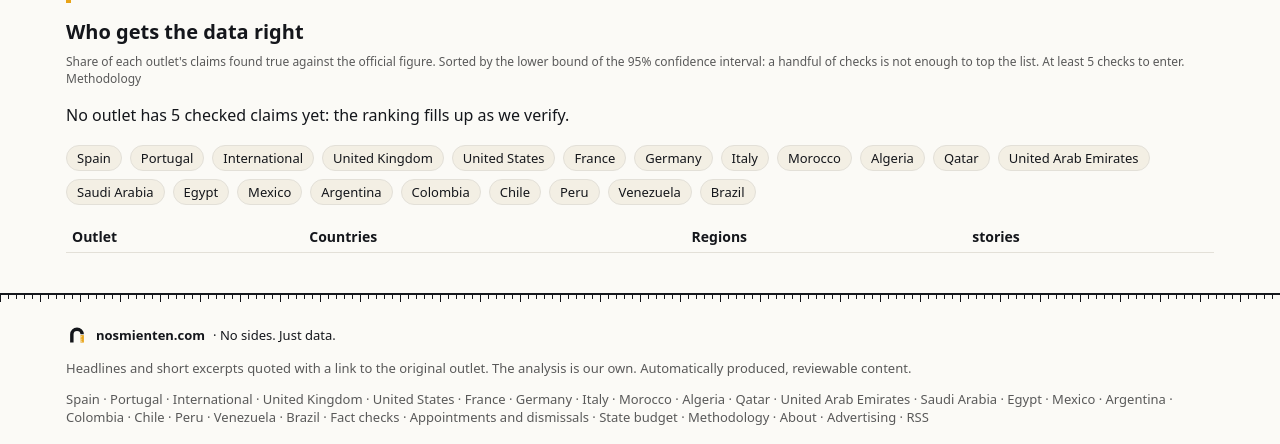
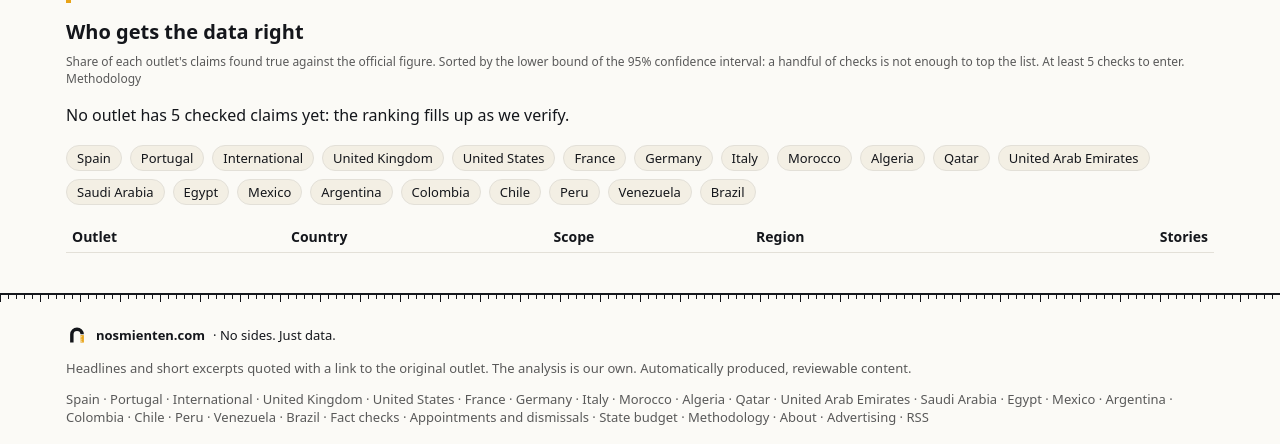
Before and after one commit to jorgealferez/truth-news, a FastAPI app: page /en/medios in a window 1280 px wide. Shown: the part 237-681 px from the top of the page. Run offline with FastAPI, Linux system fonts and the light colour scheme; lists and menus that the app fills with data are empty.

Commit message:
Medios: la cabecera de la tabla de /medios casa con sus columnas (#77)
Pais (nombre, no codigo), Ambito, Comunidad y Noticias alineadas a la derecha. Revision en produccion tras la fiabilidad por medio.


Claude-Session: https://claude.ai/code/session_01QgjZUG9uLXjCTW4Q236ykL

Co-authored-by: Claude <noreply@anthropic.com>

```diff
--- a/truthnews/registry/i18n.yaml
+++ b/truthnews/registry/i18n.yaml
@@ -126,6 +126,9 @@ es:
   latest: Última hora
   sections: Secciones
   countries: Países
+  country_col: País
+  scope_col: Ámbito
+  region_col: Comunidad
   regions: Comunidades
   outlets: Medios
   outlet: Medio
@@ -526,6 +529,9 @@ en:
   latest: Latest
   sections: Sections
   countries: Countries
+  country_col: Country
+  scope_col: Scope
+  region_col: Region
   regions: Regions
   outlets: Outlets
   outlet: Outlet
--- a/truthnews/web/static/site.css
+++ b/truthnews/web/static/site.css
@@ -54,6 +54,7 @@ a { color:inherit; text-decoration:none; } a:hover { text-decoration:underline;
 .button { display:inline-block; background:var(--ink); color:var(--paper); padding:8px 14px; font:600 14px system-ui, sans-serif; }
 .pager { display:flex; justify-content:space-between; padding:20px 0; font:14px system-ui, sans-serif; }
 .table { width:100%; border-collapse:collapse; font:14px system-ui, sans-serif; } .table td, .table th { border-bottom:1px solid var(--line); padding:6px; text-align:left; }
+.table td.num, .table th.num { text-align:right; font-variant-numeric:tabular-nums; }
 .empty { padding:40px 0; color:var(--muted); text-align:center; }
 .outlet-meta { color:var(--muted); font:14px system-ui, sans-serif; }
 .foot { position:relative; margin-top:40px; border-top:2px solid var(--ink); font:13px system-ui, sans-serif; color:var(--muted); padding:16px 0 40px; }
--- a/truthnews/web/templates/outlets.html
+++ b/truthnews/web/templates/outlets.html
@@ -5,11 +5,11 @@
 {% if ranked is defined %}{% include "_ranking.html" %}{% endif %}
 <nav class="chips">{% for c in countries %}<a href="/medios?pais={{ c }}">{{ country_name(c, lang) }}</a>{% endfor %}</nav>
 <table class="table">
-  <thead><tr><th>{{ t(lang, 'outlet') }}</th><th>{{ t(lang, 'countries') }}</th><th></th><th>{{ t(lang, 'regions') }}</th><th>{{ t(lang, 'articles_count') }}</th></tr></thead>
+  <thead><tr><th>{{ t(lang, 'outlet') }}</th><th>{{ t(lang, 'country_col') }}</th><th>{{ t(lang, 'scope_col') }}</th><th>{{ t(lang, 'region_col') }}</th><th class="num">{{ t(lang, 'articles_count')|capitalize }}</th></tr></thead>
   <tbody>
   {% for o, n in rows %}
-    <tr><td><a href="/medio/{{ o.slug }}">{{ o.name }}</a></td><td>{{ o.country }}</td><td>{{ t(lang, 'scope_' ~ o.scope) }}</td>
-      <td>{% if o.region %}<a href="/region/{{ o.region }}">{{ region_name(o.region) }}</a>{% endif %}</td><td>{{ n }}</td></tr>
+    <tr><td><a href="/medio/{{ o.slug }}">{{ o.name }}</a></td><td>{{ country_name(o.country, lang) }}</td><td>{{ t(lang, 'scope_' ~ o.scope) }}</td>
+      <td>{% if o.region %}<a href="/region/{{ o.region }}">{{ region_name(o.region) }}</a>{% endif %}</td><td class="num">{{ n|num }}</td></tr>
   {% endfor %}
   </tbody>
 </table>
```
Also changed, not shown: PENDIENTES.truth-news.md (+1 -0 lines), tests/test_web.py (+2 -0 lines).
